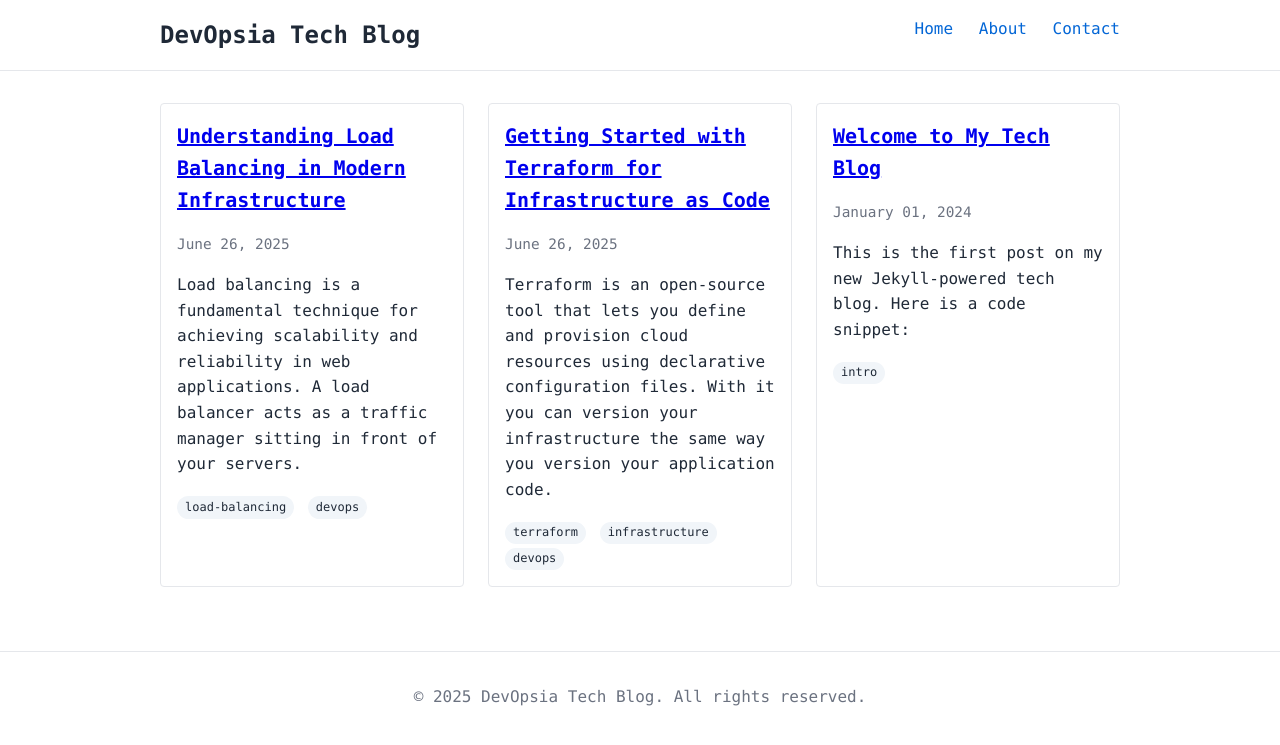
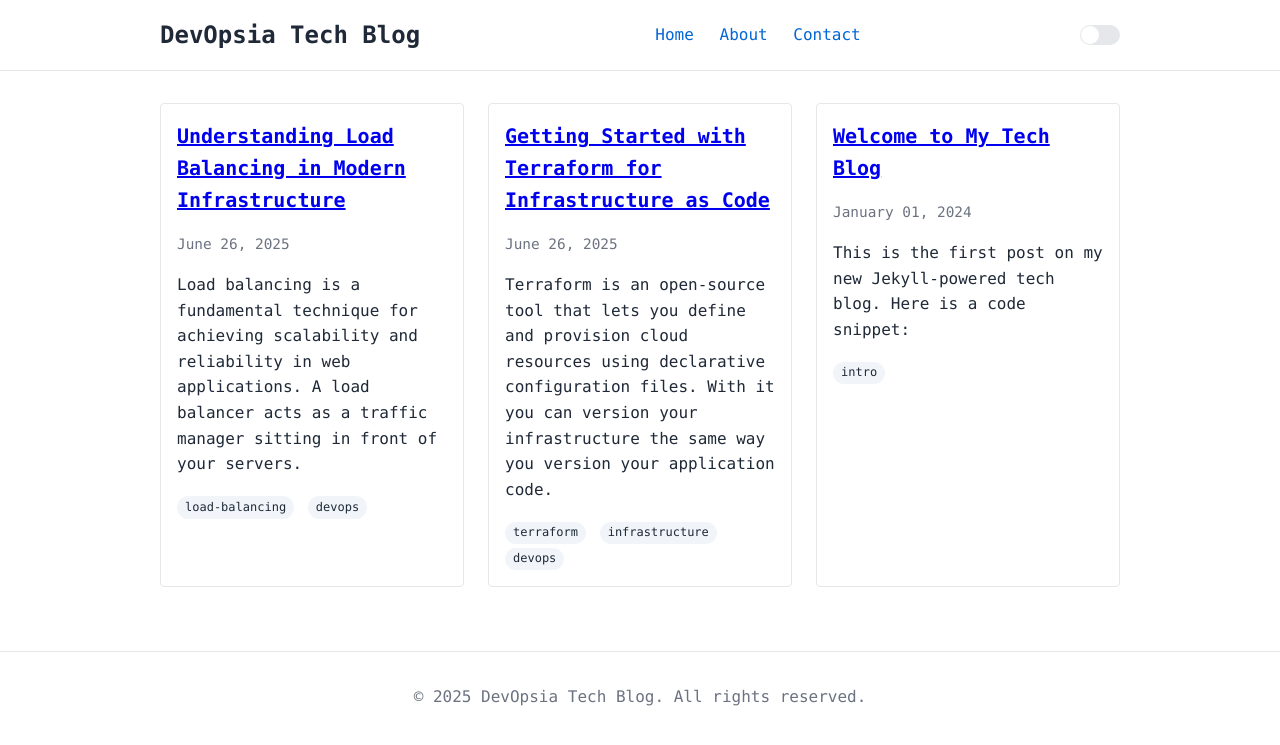
Before and after one commit to devopsiaco/devopsia.dev, a Jekyll site: the page built from index.html, in a window 1280 px wide. Shown: the top 745 px of the page. Built offline with Jekyll 4.4.1, drawn with Linux system fonts in a browser that asks for light colours; the list of posts is cut into pages by our own code.

Commit message:
Add dark mode toggle

```diff
--- a/_includes/header.html
+++ b/_includes/header.html
@@ -6,5 +6,9 @@
       <a href="{{ '/about' | relative_url }}">About</a>
       <a href="{{ '/contact' | relative_url }}">Contact</a>
     </nav>
+    <label class="theme-switch" aria-label="Toggle dark mode">
+      <input type="checkbox" id="theme-toggle">
+      <span class="slider"></span>
+    </label>
   </div>
 </header>
--- a/_layouts/default.html
+++ b/_layouts/default.html
@@ -15,5 +15,6 @@
     {{ content }}
   </main>
   {% include footer.html %}
+  <script src="{{ '/assets/js/theme.js' | relative_url }}"></script>
 </body>
 </html>
--- a/assets/css/style.css
+++ b/assets/css/style.css
@@ -1,20 +1,41 @@
+:root {
+  --bg-color: #ffffff;
+  --text-color: #1f2937;
+  --link-color: #0366d6;
+  --border-color: #e5e7eb;
+  --secondary-text: #6b7280;
+  --tag-bg: #f1f5f9;
+  --card-bg: #ffffff;
+}
+
+[data-theme="dark"] {
+  --bg-color: #0f172a;
+  --text-color: #f8fafc;
+  --link-color: #3b82f6;
+  --border-color: #334155;
+  --secondary-text: #94a3b8;
+  --tag-bg: #1e293b;
+  --card-bg: #1e293b;
+}
+
 body {
   font-family: ui-monospace, SFMono-Regular, Menlo, Monaco, Consolas, "Liberation Mono", "Courier New", monospace;
   margin: 0;
   padding: 0;
-  color: #1f2937;
-  background: #ffffff;
+  color: var(--text-color);
+  background: var(--bg-color);
   line-height: 1.6;
 }
 
 .site-header {
-  background: #ffffff;
-  border-bottom: 1px solid #e5e7eb;
+  background: var(--bg-color);
+  border-bottom: 1px solid var(--border-color);
 }
 
 .nav-container {
   display: flex;
   justify-content: space-between;
+  align-items: center;
   max-width: 960px;
   margin: 0 auto;
   padding: 1rem;
@@ -23,12 +44,12 @@ body {
 .logo {
   font-size: 1.5rem;
   font-weight: bold;
-  color: #1f2937;
+  color: var(--text-color);
   text-decoration: none;
 }
 
 .site-nav a {
-  color: #0366d6;
+  color: var(--link-color);
   margin-left: 1rem;
   text-decoration: none;
 }
@@ -50,9 +71,9 @@ body {
 }
 
 .post-card {
-  border: 1px solid #e5e7eb;
+  border: 1px solid var(--border-color);
   padding: 1rem;
-  background: #ffffff;
+  background: var(--card-bg);
   border-radius: 4px;
 }
 
@@ -68,7 +89,7 @@ body {
 
 .post-meta {
   font-size: 0.9rem;
-  color: #6b7280;
+  color: var(--secondary-text);
   margin-bottom: 0.5rem;
 }
 
@@ -78,12 +99,12 @@ body {
 
 .tag {
   display: inline-block;
-  background: #f1f5f9;
+  background: var(--tag-bg);
   border-radius: 9999px;
   padding: 0.1rem 0.5rem;
   margin-right: 0.25rem;
   font-size: 0.75rem;
-  color: #1f2937;
+  color: var(--text-color);
 }
 
 .pagination {
@@ -93,12 +114,55 @@ body {
 }
 
 .site-footer {
-  background: #ffffff;
-  color: #6b7280;
+  background: var(--bg-color);
+  color: var(--secondary-text);
   text-align: center;
-  border-top: 1px solid #e5e7eb;
+  border-top: 1px solid var(--border-color);
   padding: 1rem;
   margin-top: 2rem;
+}
+
+.theme-switch {
+  display: inline-block;
+  position: relative;
+  width: 40px;
+  height: 20px;
+}
+
+.theme-switch input {
+  display: none;
+}
+
+.theme-switch .slider {
+  background: var(--border-color);
+  cursor: pointer;
+  border-radius: 9999px;
+  position: absolute;
+  top: 0;
+  left: 0;
+  right: 0;
+  bottom: 0;
+  transition: background 0.3s;
+}
+
+.theme-switch .slider::before {
+  content: "";
+  position: absolute;
+  height: 18px;
+  width: 18px;
+  left: 1px;
+  top: 1px;
+  border-radius: 50%;
+  background: var(--bg-color);
+  transition: transform 0.3s;
+}
+
+.theme-switch input:checked + .slider {
+  background: var(--link-color);
+}
+
+.theme-switch input:checked + .slider::before {
+  transform: translateX(20px);
 }
 
 @media (max-width: 600px) {
--- /dev/null
+++ b/assets/js/theme.js
@@ -0,0 +1,14 @@
+(function() {
+  const toggle = document.getElementById('theme-toggle');
+  if (!toggle) return;
+  const stored = localStorage.getItem('theme');
+  const prefersDark = window.matchMedia('(prefers-color-scheme: dark)').matches;
+  const current = stored || (prefersDark ? 'dark' : 'light');
+  document.documentElement.setAttribute('data-theme', current);
+  toggle.checked = current === 'dark';
+  toggle.addEventListener('change', () => {
+    const theme = toggle.checked ? 'dark' : 'light';
+    document.documentElement.setAttribute('data-theme', theme);
+    localStorage.setItem('theme', theme);
+  });
+})();
```
